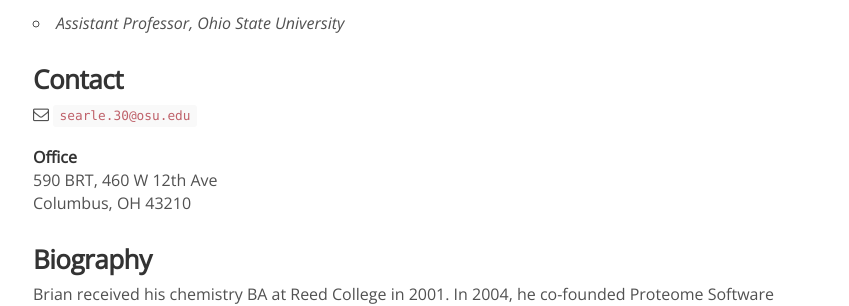
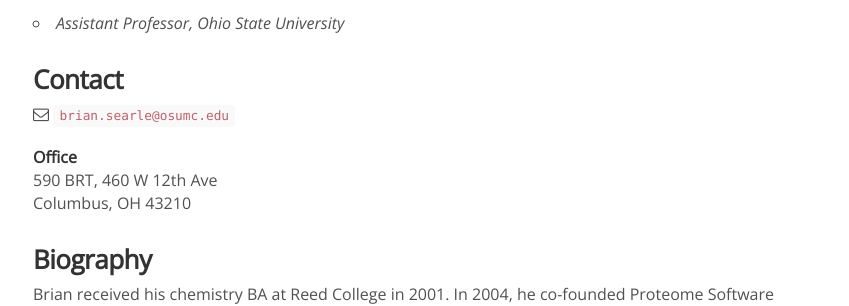
Before and after one commit to searlelab/searlelab.github.io, a Jekyll site: the page built from _people/brian_searle.md, in a window 1280 px wide. Shown: the part 393-699 px from the top of the page, without its empty margins (222-1071 px from the left). Built offline with Jekyll 4.4.1, drawn with Linux system fonts in a browser that asks for light colours; nearby versions of some CDN libraries; comment, search, counter and statistics services are not loaded.

Commit message:
updated email

```diff
--- a/_people/brian_searle.md
+++ b/_people/brian_searle.md
@@ -14,7 +14,7 @@ joined: 2000
 
 ### Contact
 
-<i class="fa fa-envelope-o"></i> `searle.30@osu.edu`
+<i class="fa fa-envelope-o"></i> `brian.searle@osumc.edu`
 
 **Office**<br>
 590 BRT, 460 W 12th Ave <br>
--- a/index.html
+++ b/index.html
@@ -14,7 +14,7 @@ layout: default
 
       <a href="https://github.com/SearleLab"><i class="fa fa-github"></i> SearleLab</a>&nbsp;&nbsp;&nbsp;
       <a href="https://twitter.com/briansearle"><i class="fa fa-twitter"></i> BrianSearle</a>&nbsp;&nbsp;&nbsp;
-      <a href="mailto:searle.30@osu.edu"><i class="fa fa-envelope-o"></i> searle.30@osu.edu</a>
+      <a href="mailto:brian.searle@osumc.edu"><i class="fa fa-envelope-o"></i> brian.searle@osumc.edu</a>
       </p>
 
       <div class="w3-container" style="   background: #f0f8ff; padding: 25px; border-radius:10px; border: 1px solid #5d8aa8">
```
